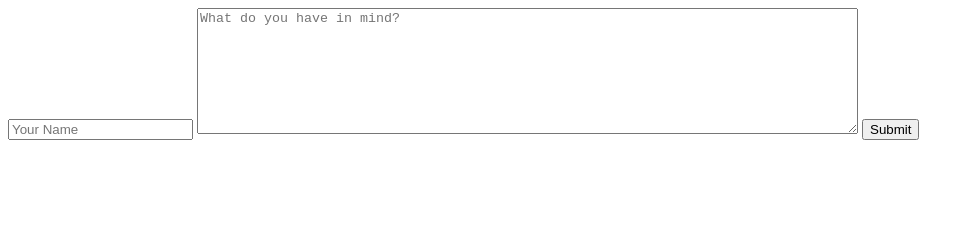
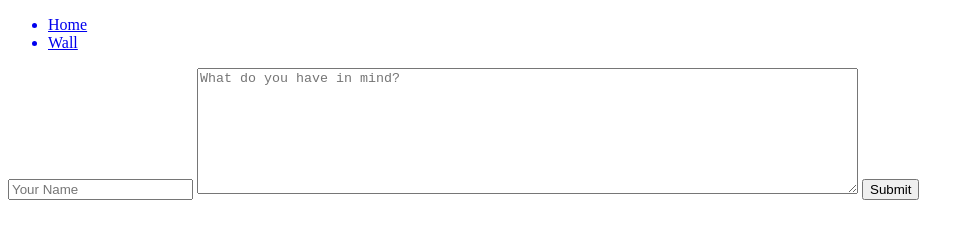
Before and after one commit to facg3/FACG3-Book, a website: page public/index.html in a window 1280 px wide. Shown: the whole page, without its empty margins (0-974 px from the left). Drawn offline with Linux system fonts and the light colour scheme.

Commit message:
structure stage3 don

```diff
--- a/public/index.html
+++ b/public/index.html
@@ -5,6 +5,14 @@
     <title>FACG3 Book - Post Area</title>
   </head>
   <body>
+    <header class="header">
+      <nav class="navbar">
+        <ul class="tap-list">
+          <a href="./index.html" class="tap-anchor"><li class="tap-body">Home</li></a>
+          <a href="./wall.html" class="tap-anchor"><li class="tap-body">Wall</li></a>
+        </ul>
+      </nav>
+    </header>
     <form class="post-form" action="index.html" method="post">
        <input type="text" name="name" value="" placeholder="Your Name">
        <textarea name="post" rows="8" cols="80" placeholder="What do you have in mind?"></textarea>
```
Also changed, not shown: public/wall.html (+8 -0 lines).
